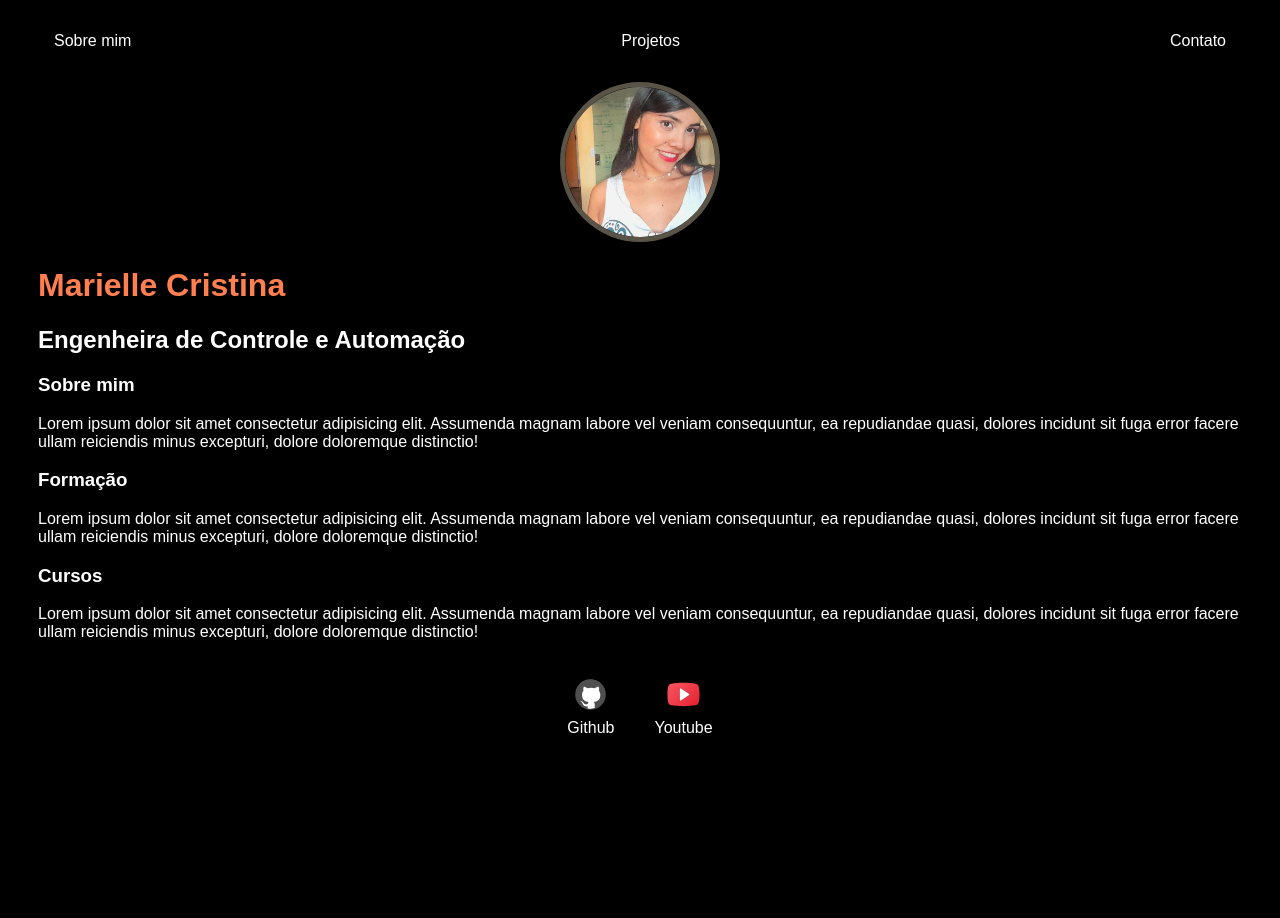
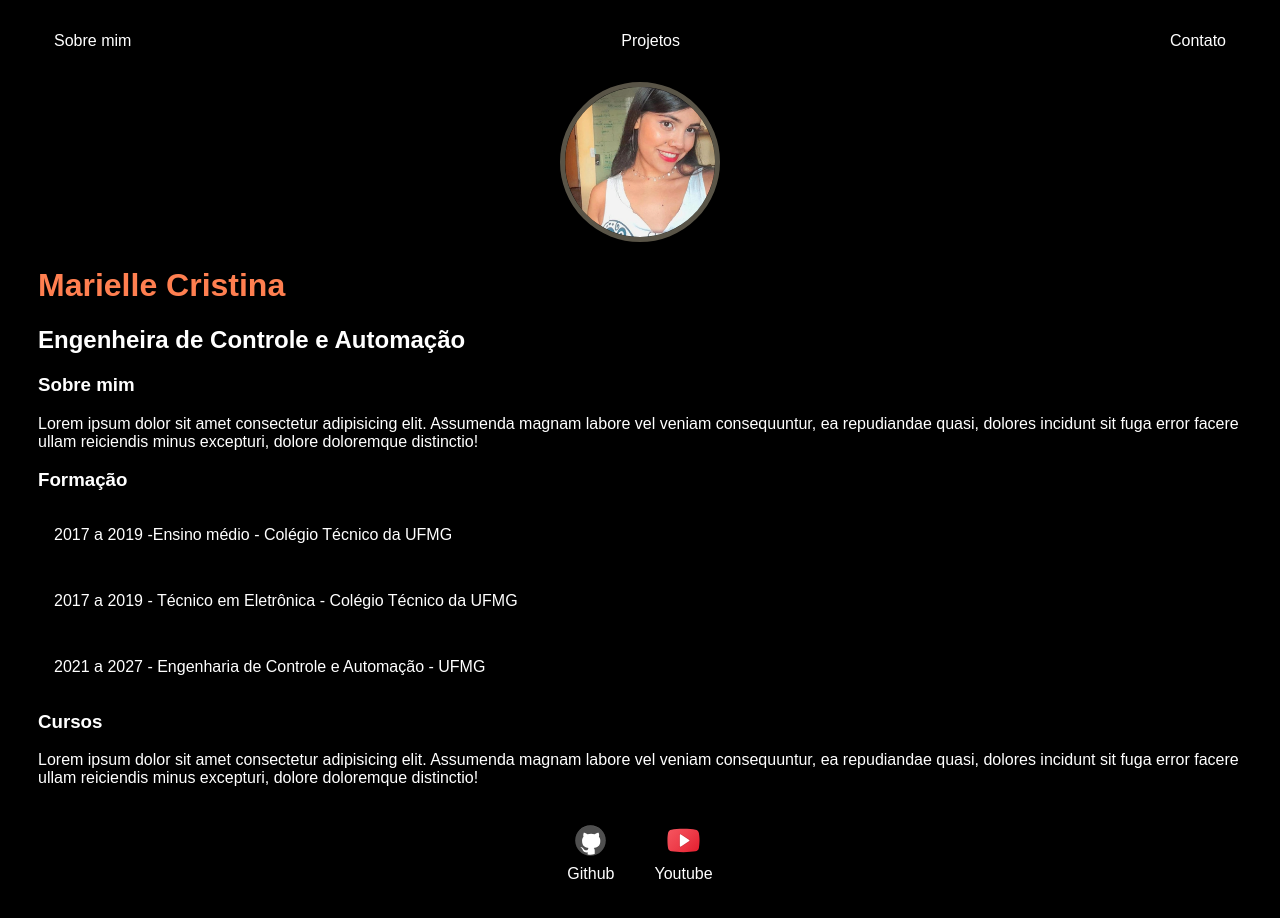
Before and after one commit to MarielleCosta/estudos, a plain HTML site: page html-css/perfil/index.html in a window 1280 px wide. Before the commit the page ends 800 px from the top, so only its background shows below. Drawn offline with Linux system fonts and the light colour scheme.

Commit message:
Atualizacao perfil/index.html

```diff
--- a/html-css/perfil/index.html
+++ b/html-css/perfil/index.html
@@ -41,7 +41,10 @@
             </section>
                 <h3>Formação</h3>
                 <p>
-                    Lorem ipsum dolor sit amet consectetur adipisicing elit. Assumenda magnam labore vel veniam consequuntur, ea repudiandae quasi, dolores incidunt sit fuga error facere ullam reiciendis minus excepturi, dolore doloremque distinctio!
+                    <ul>2017 a 2019 -Ensino médio - Colégio Técnico da UFMG</ul>
+                    <ul>2017 a 2019 - Técnico em Eletrônica - Colégio Técnico da UFMG</ul>
+                    <ul>2021 a 2027 - Engenharia de Controle e Automação - UFMG </ul>
+
                 </p>
             </section>
             </section>
```
